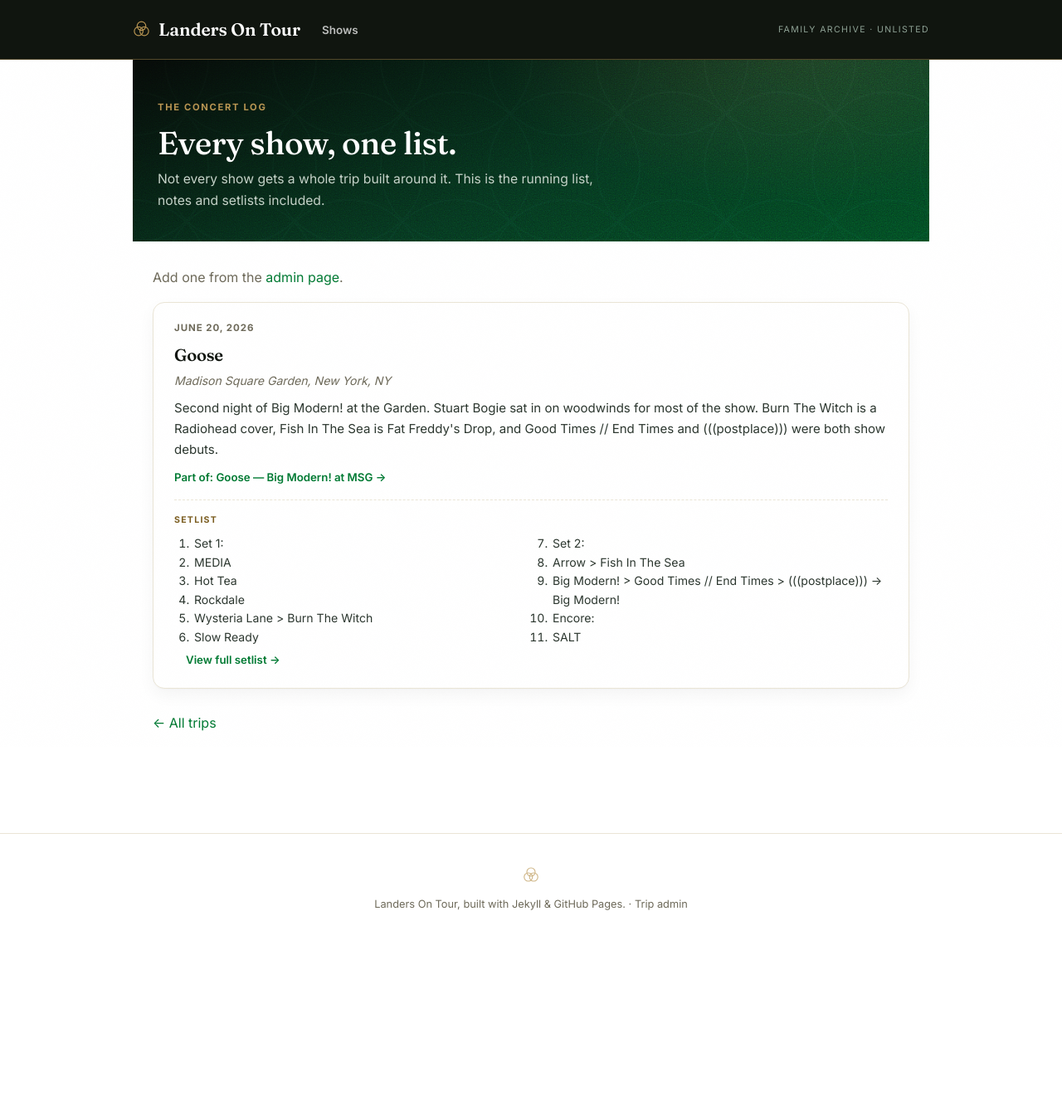
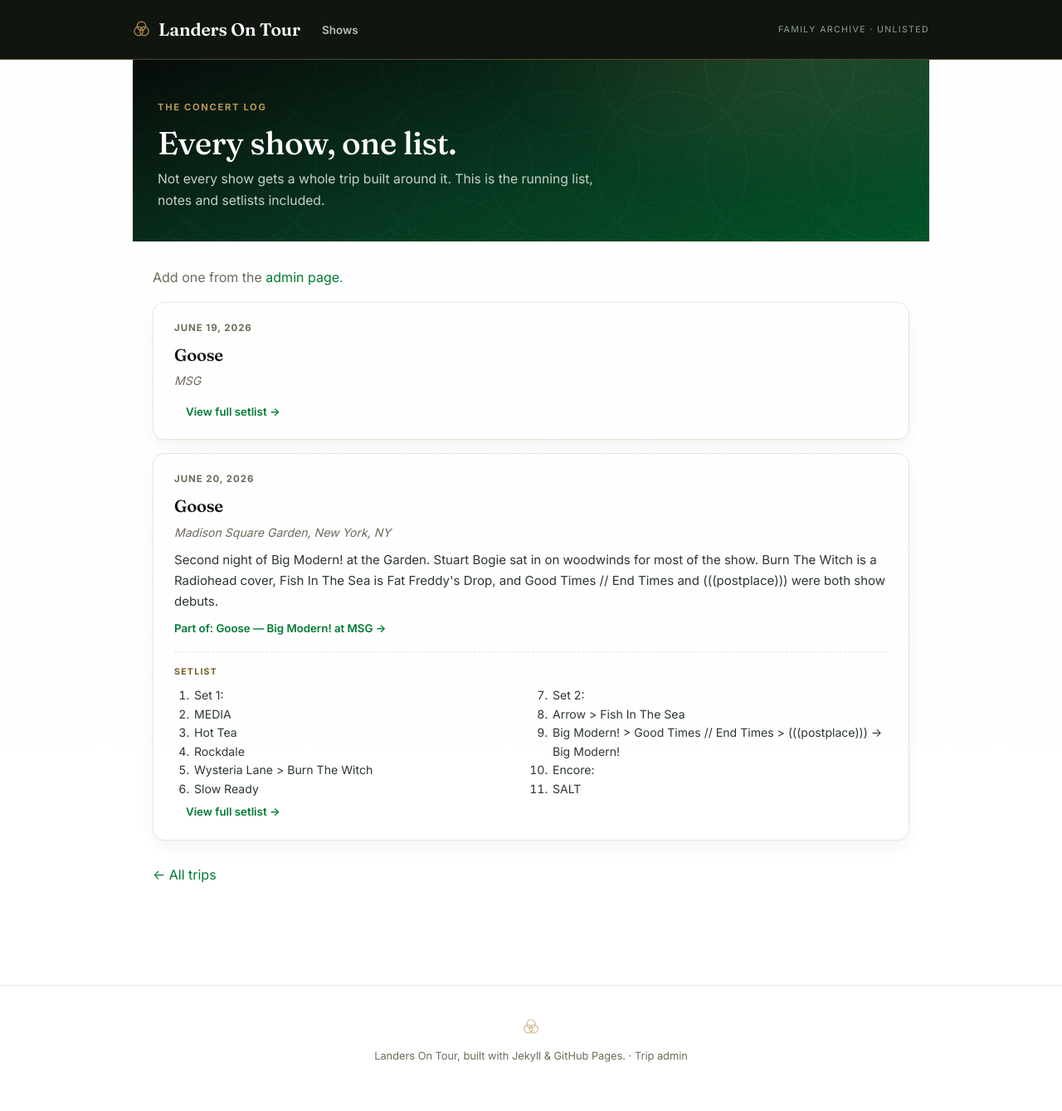
Before and after one commit to bmlanders/adventures, a Jekyll site: the page built from shows/index.html, in a window 1280 px wide. Shown: the whole page at 83% size. Built offline with Jekyll 4.4.1, drawn with Linux system fonts in a browser that asks for light colours; before the commit the page ends 1156 px from its top, so only the background shows below that.

Commit message:
Log show: Goose at MSG

```diff
--- a/shows/index.html
+++ b/shows/index.html
@@ -14,6 +14,13 @@
 
 <div class="shows-list">
 <!-- SHOWS_START -->
+<div class="show-entry">
+  <div class="show-date">June 19, 2026</div>
+  <h3>Goose</h3>
+  <div class="show-venue">MSG</div>
+  <a class="show-trip-link" href="https://elgoose.net/setlists/?date=2026-06-19" target="_blank" rel="noopener" style="margin-left:14px;">View full setlist &rarr;</a>
+</div>
+
 <div class="show-entry">
   <div class="show-date">June 20, 2026</div>
   <h3>Goose</h3>
```
